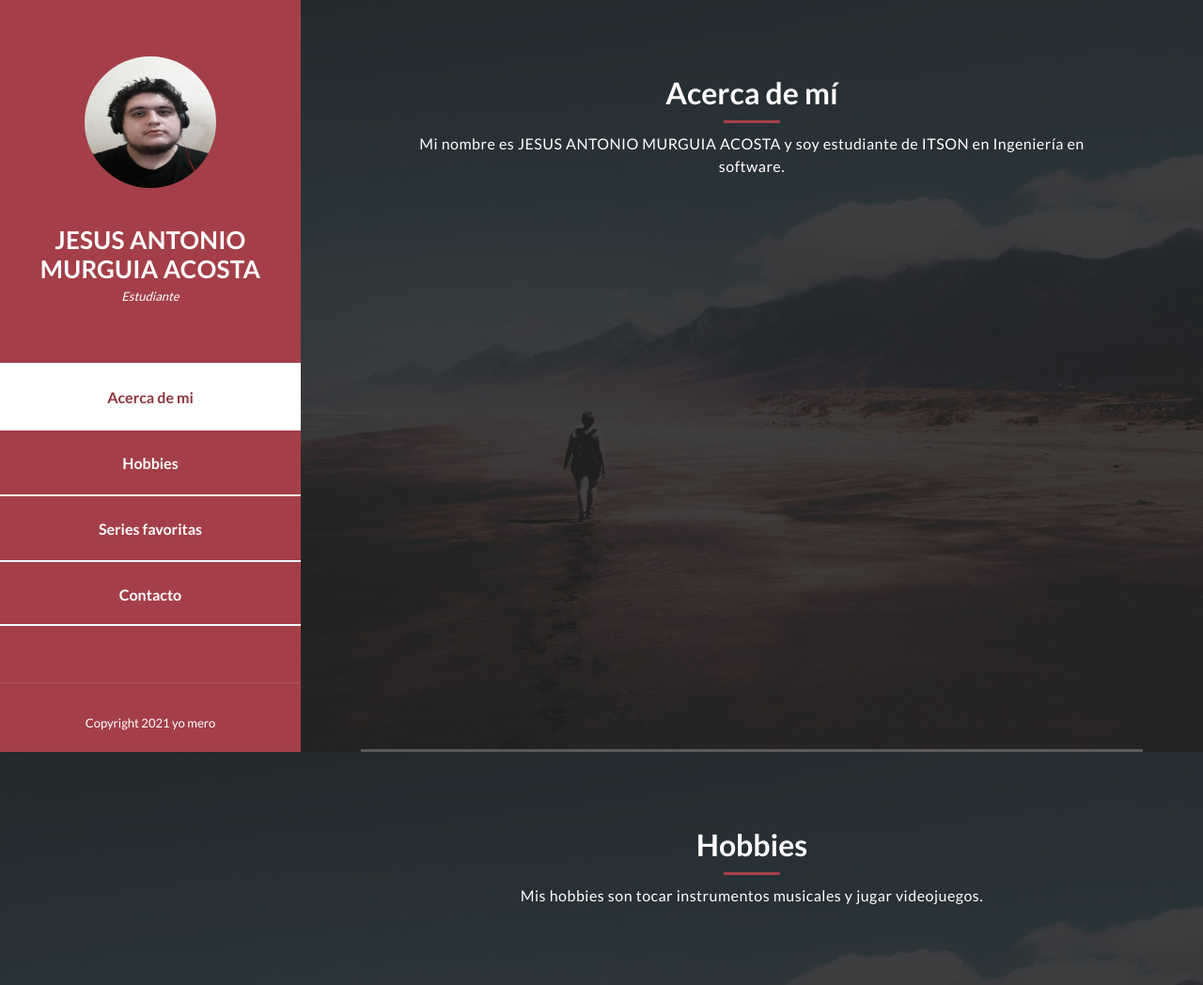
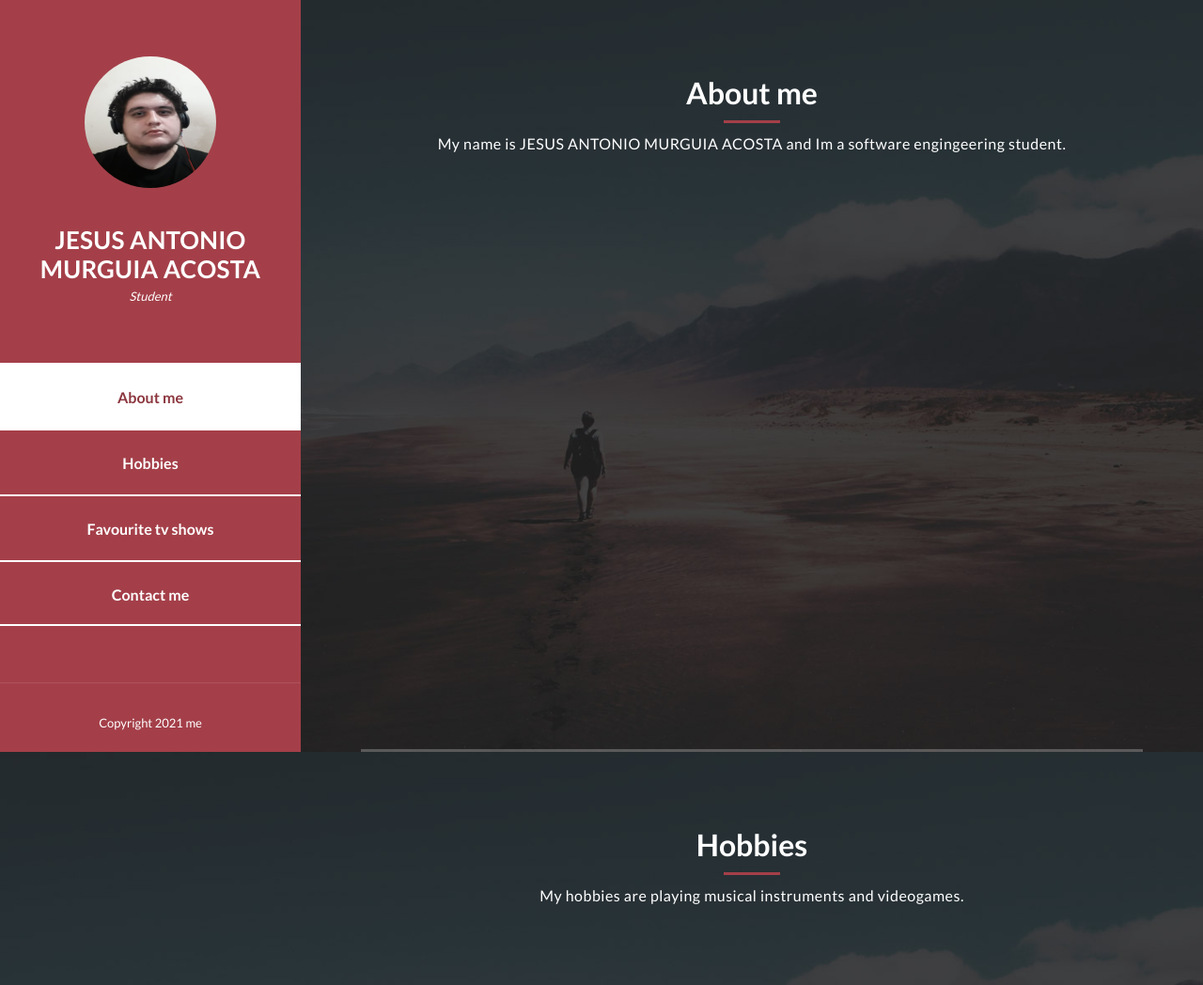
Before and after one commit to JesusMurguia/LandingMurguiaJesus, a plain HTML site: page index.html in a window 1280 px wide. Shown: the top 1048 px of the page at 94% size. Drawn offline with Linux system fonts and the light colour scheme.

Commit message:
landingenglish

```diff
--- a/index.html
+++ b/index.html
@@ -41,18 +41,18 @@ https://templatemo.com/tm-531-reflux
             </div>
             <div class="author-content">
               <h4>JESUS ANTONIO MURGUIA ACOSTA</h4>
-              <span>Estudiante</span>
+              <span>Student</span>
             </div>
             <nav class="main-nav" role="navigation">
               <ul class="main-menu">
-                <li><a href="#section1">Acerca de mi</a></li>
+                <li><a href="#section1">About me</a></li>
                 <li><a href="#section2">Hobbies</a></li>
-                <li><a href="#section4">Series favoritas</a></li>
-                <li><a href="#section3">Contacto</a></li>
+                <li><a href="#section4">Favourite tv shows</a></li>
+                <li><a href="#section3">Contact me</a></li>
               </ul>
             </nav>
             <div class="copyright-text">
-              <p>Copyright 2021 yo mero</p>
+              <p>Copyright 2021 me</p>
             </div>
           </div>
         </div>
@@ -61,10 +61,10 @@ https://templatemo.com/tm-531-reflux
       <section class="section about-me" data-section="section1">
         <div class="container">
           <div class="section-heading">
-            <h2>Acerca de mí</h2>
+            <h2>About me</h2>
             <div class="line-dec"></div>
             <span
-              >Mi nombre es JESUS ANTONIO MURGUIA ACOSTA y soy estudiante de ITSON en Ingeniería en software.</span>
+              >My name is JESUS ANTONIO MURGUIA ACOSTA and Im a software engingeering student.</span>
       </section>
 
       <section class="section my-services" data-section="section2">
@@ -73,7 +73,7 @@ https://templatemo.com/tm-531-reflux
             <h2>Hobbies</h2>
             <div class="line-dec"></div>
             <span
-              >Mis hobbies son tocar instrumentos musicales y jugar videojuegos.</span
+              >My hobbies are playing musical instruments and videogames.</span
             >
           </div>
       </section>
@@ -81,7 +81,7 @@ https://templatemo.com/tm-531-reflux
       <section class="section series" data-section="section4">
         <div class="container">
           <div class="section-heading">
-            <h2>Series</h2>
+            <h2>Tv shows</h2>
             <div class="line-dec"></div>
             <span
               >westworld</span
@@ -92,7 +92,7 @@ https://templatemo.com/tm-531-reflux
       <section class="section my-work" data-section="section3">
         <div class="container">
           <div class="section-heading">
-            <h2>Contacto</h2>
+            <h2>Contact me</h2>
             <div class="line-dec"></div>
             <span
               >jesus.murguia206917@potros.itson.edu.mx</span
```
